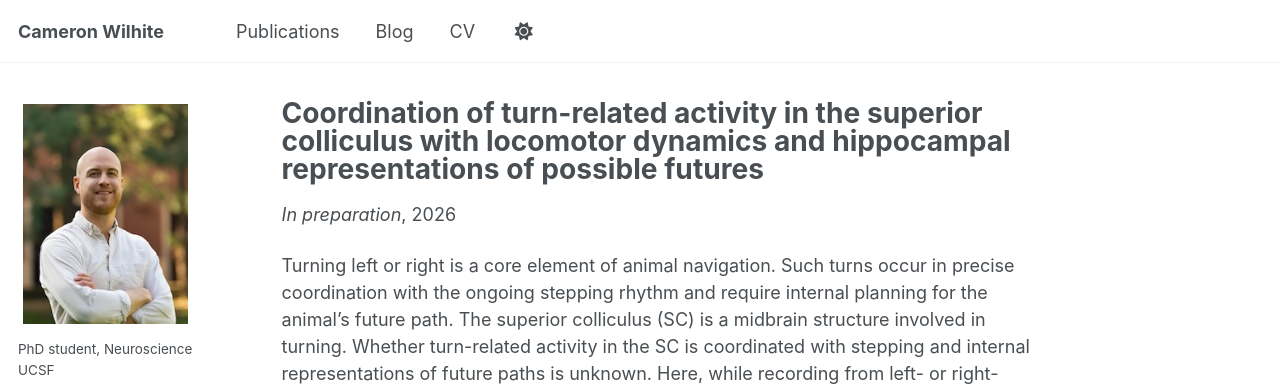
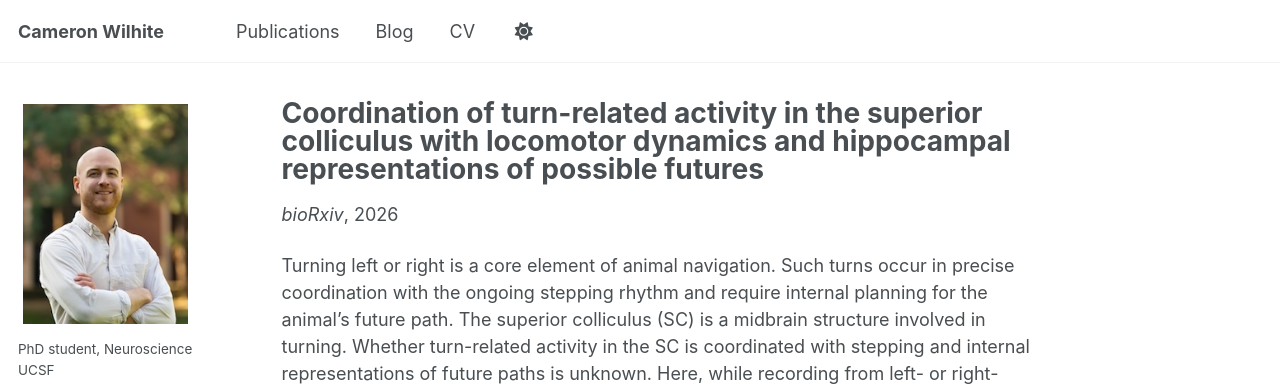
Before and after one commit to camwilhite/camwilhite.github.io, a Jekyll site: the page built from _publications/2026_SC_HPC.md, in a window 1280 px wide and 980 px high. Shown: the top 391 px of the window. Built offline with Jekyll 4.4.1, drawn with Linux system fonts in a browser that asks for light colours; a script that is not in the unit is left out.

Commit message:
Update and rename 2026_HPC.md to 2026_SC_HPC.md

```diff
--- a/_publications/2026_HPC.md
+++ b/_publications/2026_SC_HPC.md
@@ -2,10 +2,10 @@
 title: "Coordination of turn-related activity in the superior colliculus with locomotor dynamics and hippocampal representations of possible futures"
 collection: publications
 category: manuscripts
-permalink: /publication/2026_HPC
+permalink: /publication/2026_SC_HPC
 excerpt: 'Cameron Wilhite, Loren M. Frank, Massimo Scanziani'
 date: 2026-02-05
-venue: 'In preparation'
+venue: bioRxiv
 slidesurl:
 paperurl:
 citation:
```
